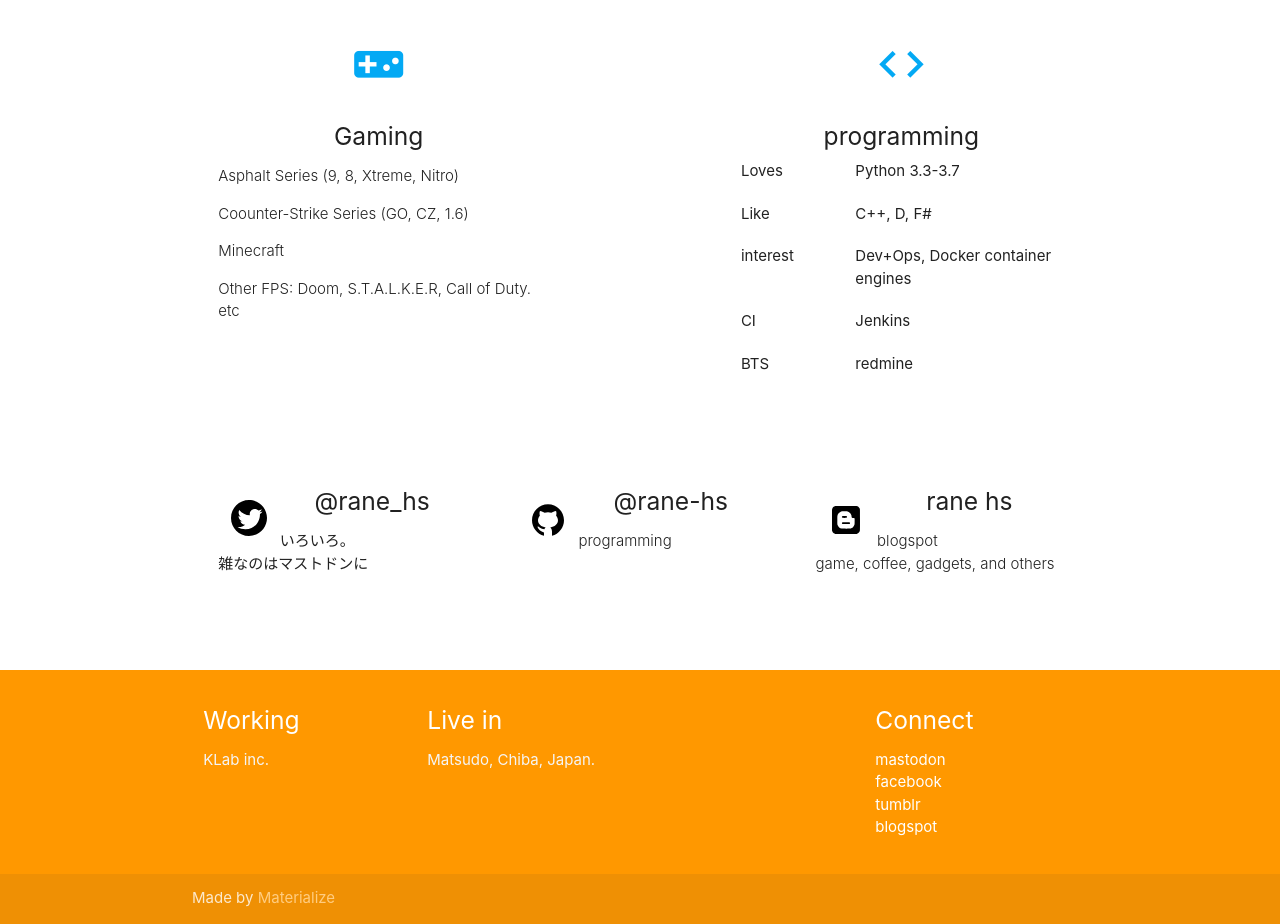
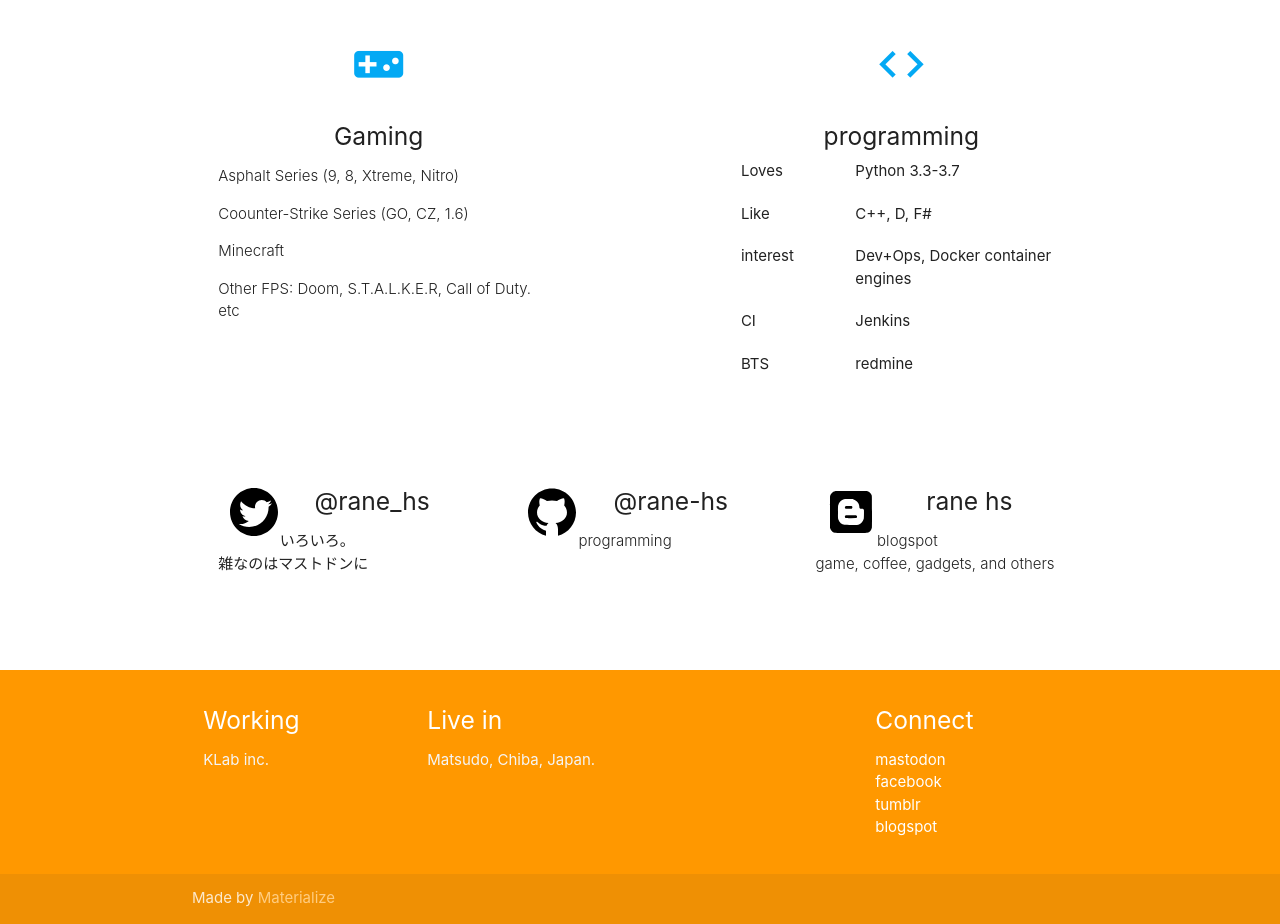
Before and after one commit to rane-hs/contents.rane.sh, a plain HTML site: page www-html/index.html in a window 1280 px wide. Shown: the part 634-1558 px from the top of the page. Drawn offline with nearby package versions, Linux system fonts and the light colour scheme.

Commit message:
Update index.html

```diff
--- a/www-html/index.html
+++ b/www-html/index.html
@@ -26,7 +26,7 @@
   <div class="section no-pad-bot" id="index-banner">
     <div class="container">
         <div class="row">
-            <div class="col s1 m12">
+            <div class="col s12 m12">
               <div class="card large">
                 <div class="card-image">
                   <img src="./rane_hs_1420029614_33.jpg">
@@ -102,7 +102,7 @@
         <div class="col s12 m4">
           <div class="icon-block">
             <h2 class="center light-blue-text">
-                <a class="white-text" href="https://twitter.com/rane_hs"><div class="col s12 m3"><span class="SVGInline"><svg class="SVGInline-svg" xmlns="http://www.w3.org/2000/svg" width="36" height="36" viewBox="0 0 1000 1000"><path d="M1000 500c0 277-223 500-500 500s-500-223-500-500 223-500 500-500 500 223 500 500zm-125-183c-25 11-53 18-82 22 30-17 51-45 61-79-28 17-57 28-89 35-25-28-62-45-103-45-78 0-141 63-141 142 0 10 1 22 3 32-118-5-223-62-294-149-11 22-18 46-18 72 0 50 24 93 62 118-23 0-45-7-64-18v2c0 69 49 126 114 140-12 3-24 4-37 4-9 0-19-1-27-2 18 57 71 95 132 96-48 38-108 65-176 65-11 0-23-1-33-2 62 40 138 62 217 62 262 0 404-216 404-404v-18c28-19 51-45 71-73z"></path></svg>
+                <a class="white-text" href="https://twitter.com/rane_hs"><div class="col s12 m3"><span class="SVGInline"><svg class="SVGInline-svg" xmlns="http://www.w3.org/2000/svg" width="48" height="48" viewBox="0 0 1000 1000"><path d="M1000 500c0 277-223 500-500 500s-500-223-500-500 223-500 500-500 500 223 500 500zm-125-183c-25 11-53 18-82 22 30-17 51-45 61-79-28 17-57 28-89 35-25-28-62-45-103-45-78 0-141 63-141 142 0 10 1 22 3 32-118-5-223-62-294-149-11 22-18 46-18 72 0 50 24 93 62 118-23 0-45-7-64-18v2c0 69 49 126 114 140-12 3-24 4-37 4-9 0-19-1-27-2 18 57 71 95 132 96-48 38-108 65-176 65-11 0-23-1-33-2 62 40 138 62 217 62 262 0 404-216 404-404v-18c28-19 51-45 71-73z"></path></svg>
                 </span></div></a>
             </h2>
             <h5 class="center">@rane_hs</h5>
@@ -115,7 +115,7 @@
           <div class="icon-block">
             <h2 class="center light-blue-text">
                 <a class="white-text" href="https://github.com/rane-hs"><div class="col s12 m3">
-                    <span class="SVGInline"><svg class="SVGInline-svg" xmlns="http://www.w3.org/2000/svg" width="32" height="32" viewBox="0 0 1000 1000"><path d="M1000 508c0 232-160 429-375 485v-131c0-41-10-98-52-131 134-20 239-99 239-223 0-51-21-102-58-144 11-47 17-105-4-148-53 5-106 32-145 56-33-8-67-14-105-14s-73 6-106 14c-39-24-91-51-144-56-21 43-16 101-5 148-37 42-57 93-57 144 0 124 105 203 239 223-20 15-32 36-40 57-105 2-189-81-190-81-5-4-12-5-16-2-6 3-9 10-7 16 2 5 44 124 201 172v100c-215-56-375-253-375-485 0-275 223-500 500-500 275 0 500 225 500 500z"></path></svg></span>
+                    <span class="SVGInline"><svg class="SVGInline-svg" xmlns="http://www.w3.org/2000/svg" width="48" height="48" viewBox="0 0 1000 1000"><path d="M1000 508c0 232-160 429-375 485v-131c0-41-10-98-52-131 134-20 239-99 239-223 0-51-21-102-58-144 11-47 17-105-4-148-53 5-106 32-145 56-33-8-67-14-105-14s-73 6-106 14c-39-24-91-51-144-56-21 43-16 101-5 148-37 42-57 93-57 144 0 124 105 203 239 223-20 15-32 36-40 57-105 2-189-81-190-81-5-4-12-5-16-2-6 3-9 10-7 16 2 5 44 124 201 172v100c-215-56-375-253-375-485 0-275 223-500 500-500 275 0 500 225 500 500z"></path></svg></span>
                 </div></a>
             </h2>
             <h5 class="center">@rane-hs</h5>
@@ -127,7 +127,7 @@
           <div class="icon-block">
             <h2 class="center light-blue-text">
                 <a class="white-text" href="https://rane-hs.blogspot.com"><div class="col s12 m3">
-                    <span class="SVGInline"><svg class="SVGInline-svg" width="32" height="32" viewBox="0 0 448 512" xmlns="http://www.w3.org/2000/svg"><path d="M162.4 196c4.8-4.9 6.2-5.1 36.4-5.1 27.2 0 28.1.1 32.1 2.1 5.8 2.9 8.3 7 8.3 13.6 0 5.9-2.4 10-7.6 13.4-2.8 1.8-4.5 1.9-31.1 2.1-16.4.1-29.5-.2-31.5-.8-10.3-2.9-14.1-17.7-6.6-25.3zm61.4 94.5c-53.9 0-55.8.2-60.2 4.1-3.5 3.1-5.7 9.4-5.1 13.9.7 4.7 4.8 10.1 9.2 12 2.2 1 14.1 1.7 56.3 1.2l47.9-.6 9.2-1.5c9-5.1 10.5-17.4 3.1-24.4-5.3-4.7-5-4.7-60.4-4.7zm223.4 130.1c-3.5 28.4-23 50.4-51.1 57.5-7.2 1.8-9.7 1.9-172.9 1.8-157.8 0-165.9-.1-172-1.8-8.4-2.2-15.6-5.5-22.3-10-5.6-3.8-13.9-11.8-17-16.4-3.8-5.6-8.2-15.3-10-22C.1 423 0 420.3 0 256.3 0 93.2 0 89.7 1.8 82.6 8.1 57.9 27.7 39 53 33.4c7.3-1.6 332.1-1.9 340-.3 21.2 4.3 37.9 17.1 47.6 36.4 7.7 15.3 7-1.5 7.3 180.6.2 115.8 0 164.5-.7 170.5zm-85.4-185.2c-1.1-5-4.2-9.6-7.7-11.5-1.1-.6-8-1.3-15.5-1.7-12.4-.6-13.8-.8-17.8-3.1-6.2-3.6-7.9-7.6-8-18.3 0-20.4-8.5-39.4-25.3-56.5-12-12.2-25.3-20.5-40.6-25.1-3.6-1.1-11.8-1.5-39.2-1.8-42.9-.5-52.5.4-67.1 6.2-27 10.7-46.3 33.4-53.4 62.4-1.3 5.4-1.6 14.2-1.9 64.3-.4 62.8 0 72.1 4 84.5 9.7 30.7 37.1 53.4 64.6 58.4 9.2 1.7 122.2 2.1 133.7.5 20.1-2.7 35.9-10.8 50.7-25.9 10.7-10.9 17.4-22.8 21.8-38.5 3.2-10.9 2.9-88.4 1.7-93.9z" fill-rule="evenodd"></path></svg></span>
+                    <span class="SVGInline"><svg class="SVGInline-svg" width="48" height="48" viewBox="0 0 448 512" xmlns="http://www.w3.org/2000/svg"><path d="M162.4 196c4.8-4.9 6.2-5.1 36.4-5.1 27.2 0 28.1.1 32.1 2.1 5.8 2.9 8.3 7 8.3 13.6 0 5.9-2.4 10-7.6 13.4-2.8 1.8-4.5 1.9-31.1 2.1-16.4.1-29.5-.2-31.5-.8-10.3-2.9-14.1-17.7-6.6-25.3zm61.4 94.5c-53.9 0-55.8.2-60.2 4.1-3.5 3.1-5.7 9.4-5.1 13.9.7 4.7 4.8 10.1 9.2 12 2.2 1 14.1 1.7 56.3 1.2l47.9-.6 9.2-1.5c9-5.1 10.5-17.4 3.1-24.4-5.3-4.7-5-4.7-60.4-4.7zm223.4 130.1c-3.5 28.4-23 50.4-51.1 57.5-7.2 1.8-9.7 1.9-172.9 1.8-157.8 0-165.9-.1-172-1.8-8.4-2.2-15.6-5.5-22.3-10-5.6-3.8-13.9-11.8-17-16.4-3.8-5.6-8.2-15.3-10-22C.1 423 0 420.3 0 256.3 0 93.2 0 89.7 1.8 82.6 8.1 57.9 27.7 39 53 33.4c7.3-1.6 332.1-1.9 340-.3 21.2 4.3 37.9 17.1 47.6 36.4 7.7 15.3 7-1.5 7.3 180.6.2 115.8 0 164.5-.7 170.5zm-85.4-185.2c-1.1-5-4.2-9.6-7.7-11.5-1.1-.6-8-1.3-15.5-1.7-12.4-.6-13.8-.8-17.8-3.1-6.2-3.6-7.9-7.6-8-18.3 0-20.4-8.5-39.4-25.3-56.5-12-12.2-25.3-20.5-40.6-25.1-3.6-1.1-11.8-1.5-39.2-1.8-42.9-.5-52.5.4-67.1 6.2-27 10.7-46.3 33.4-53.4 62.4-1.3 5.4-1.6 14.2-1.9 64.3-.4 62.8 0 72.1 4 84.5 9.7 30.7 37.1 53.4 64.6 58.4 9.2 1.7 122.2 2.1 133.7.5 20.1-2.7 35.9-10.8 50.7-25.9 10.7-10.9 17.4-22.8 21.8-38.5 3.2-10.9 2.9-88.4 1.7-93.9z" fill-rule="evenodd"></path></svg></span>
                 </div></a>
             </h2>
             <h5 class="center">rane hs</h5>
```
